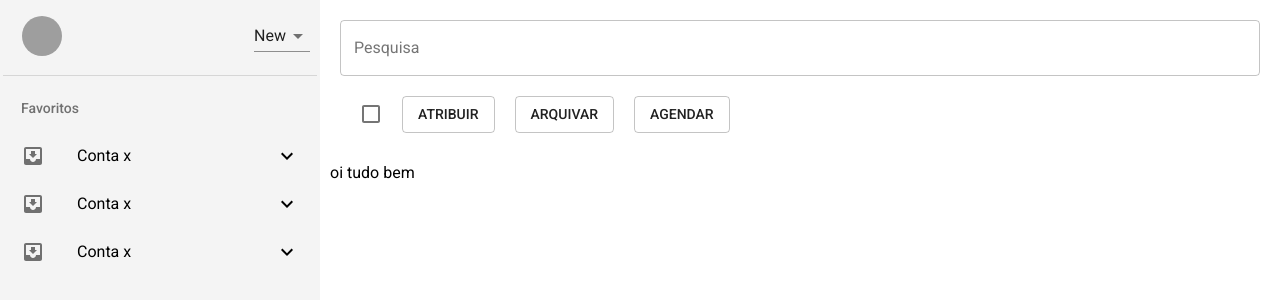
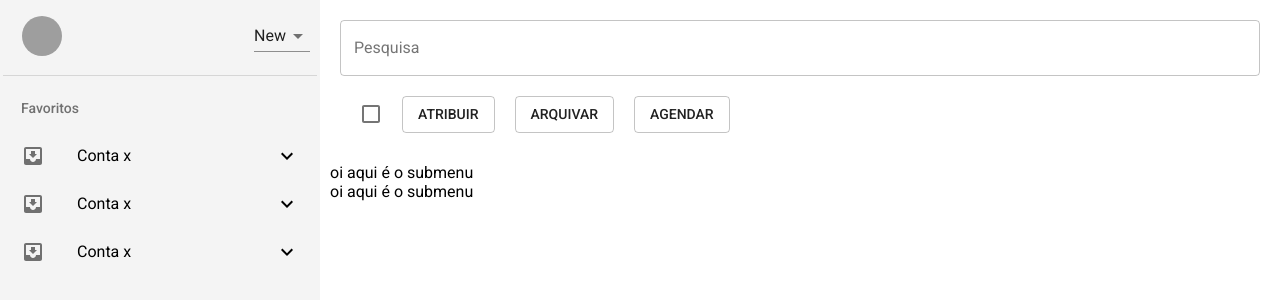
Before and after one commit to VictorHugoBN/testepraticowiid, a React (Create React App) app: page / in a window 1280 px wide. Shown: the top 300 px of the page. Built offline with nearby package versions, Linux system fonts and the light colour scheme; grey boxes are pictures that could not be loaded.

Commit message:
Iniciando component 4

```diff
--- a/src/App.jsx
+++ b/src/App.jsx
@@ -12,18 +12,6 @@ const getMuiTheme = () =>
 		palette: {
 			primary: {
 				main: '#1259a4',
-			},
-		},
-		overrides: {
-			MUIDataTable: {
-				paper: {
-					height: '100%',
-					display: 'flex',
-					flexDirection: 'column',
-				},
-				responsiveBase: {
-					height: '100% !important',
-				},
 			},
 		},
 	});
--- a/src/Pages/Main/index.jsx
+++ b/src/Pages/Main/index.jsx
@@ -20,9 +20,11 @@ import HeaderLeft from '../../components/HeaderLeft';
 import './style.css';
 import HeaderRight from '../../components/HeaderRight';
 import MenuTree from '../../components/MenuTree';
+import SubMenuItens from '../../components/SubMenuItems';
 
 const Main = () => {
 	const [menuList, setMenuList] = useState([{}, {}, {}]);
+	const [subMenuItens, setSubMenuItens] = useState([{}, {}]);
 
 	const useStyles = makeStyles((theme) => ({
 		root: {
@@ -105,8 +107,9 @@ const Main = () => {
 					</form>
 					<HeaderRight />
 				</Box>
-
-				<Box className={styles.rightContentArea}>oi tudo bem </Box>
+				{subMenuItens.map((item, key) => (
+					<SubMenuItens />
+				))}
 			</Grid>
 		</Grid>
 	);
--- a/src/components/MenuTree/index.jsx
+++ b/src/components/MenuTree/index.jsx
@@ -31,7 +31,8 @@ const MenuTree = () => {
 						<ListItemIcon>
 							<StarBorder />
 						</ListItemIcon>
-						<ListItemText primary="Caixa de entrada" />
+
+						<ListItemText primary="Caixa de entrada" style={{}}></ListItemText>
 					</ListItem>
 				</List>
 			</Collapse>
--- /dev/null
+++ b/src/components/SubMenuItems/index.jsx
@@ -0,0 +1,12 @@
+import { Box } from '@material-ui/core';
+import React from 'react';
+
+const SubMenuItens = () => {
+	return (
+		<Box>
+			<Box>oi aqui é o submenu</Box>
+		</Box>
+	);
+};
+
+export default SubMenuItens;
```
